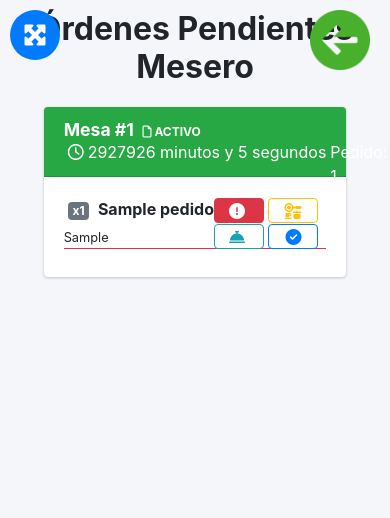
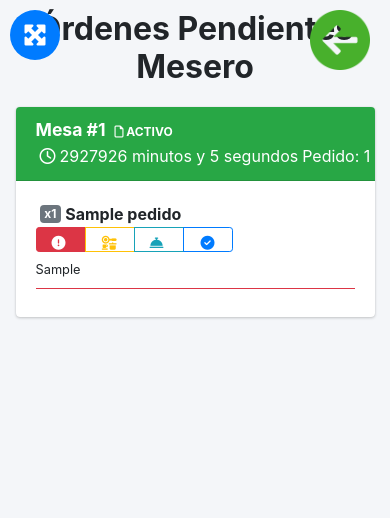
Before and after one commit to KChacon-Fide/Proyecto_IC25-ADI, a PHP site: page /src/meseroViejo.php in a window 390 px wide. Shown: the top 518 px of the page. Run offline with PHP 8.4, Linux system fonts and the light colour scheme; a user stored in the database is signed in; tables that the repository leaves empty hold one stand-in row (values such as "Sample post"); some libraries are stand-ins or nearby versions.

Commit message:
cocina, bar y mesero card responsivas

```diff
--- a/assets/js/mesero.js
+++ b/assets/js/mesero.js
@@ -2,9 +2,9 @@ document.addEventListener("DOMContentLoaded", function () {
     // Cargar los pedidos al iniciar la página
     cargarPedidos();
 
-    // Refrescar la lista de pedidos cada 5 segundos para actualizar en tiempo real
+    // Refrescar la lista de pedidos cada 10 segundos para actualizar en tiempo real
 
-     setInterval(cargarPedidos, 5000);
+     setInterval(cargarPedidos, 10000);
 });
 
 // Función para obtener los pedidos pendientes desde la API
@@ -115,14 +115,18 @@ async function cargarPedidos() {
         contenedor.innerHTML = error.message;
     }
 }
-
-function obtenerDisenoPedido(MesaNumero, idPedido,estadoPedido, horaPedido, duracionPedido, detallePlatos) {
+function obtenerDisenoPedido(MesaNumero, idPedido, estadoPedido, horaPedido, duracionPedido, detallePlatos) {
     let card = `
         <div class="card ${BordeSegunEstado(estadoPedido)}">
-                  <div class="card-header ${fondoSegunEstado(estadoPedido)}">
-                    <h5 class="card-title"><strong>Mesa #${MesaNumero}</strong></h5>
-                    <span class="m-1 badge position-absolute top-0 end-0 ${fondoSegunEstado(estadoPedido)}">${iconoSegunEstado(estadoPedido)} ${estadoPedido}</span>
-                    <p class="card-text"><i class=" mx-1 fa-regular fa-clock"></i>${duracionPedido}<span class="fs-6  position-absolute top-50 end-0 mx-1">Pedido: ${idPedido}</span></p>
+            <div class="card-header ${fondoSegunEstado(estadoPedido)} position-relative">
+                <h5 class="card-title mb-1"><strong>Mesa #${MesaNumero}</strong></h5>
+                <span class="badge position-absolute top-0 end-0 m-1 ${fondoSegunEstado(estadoPedido)}">
+                    ${iconoSegunEstado(estadoPedido)} ${estadoPedido}
+                </span>
+                <p class="card-text mb-0">
+                    <i class="mx-1 fa-regular fa-clock"></i>${duracionPedido}
+                    <span class="fs-6 position-absolute top-50 end-0 mx-1">Pedido: ${idPedido}</span>
+                </p>
             </div>
             <div class="card-body">
                 ${detallePlatos}
@@ -133,110 +137,41 @@ function obtenerDisenoPedido(MesaNumero, idPedido,estadoPedido, horaPedido, dura
 
 function obtenerDisenoDetallePedido(index, nombrePlato, cantidadPlato, observacionesPedido, idDetallePedido, estadoPlato) {
     let card = `
-    <div class="border-bottom ${BordeSegunEstado(estadoPlato)} position-relative mb-2">
-        <div>
+        <div class="border-bottom ${BordeSegunEstado(estadoPlato)} mb-2 pb-2">
+            <div class="d-flex justify-content-between align-items-start flex-wrap">
+                <div class="d-flex align-items-center flex-wrap">
                     <span class="m-1 badge bg-secondary">x${cantidadPlato}</span>
-            <strong>${nombrePlato}</strong>
-             <span class="position-absolute top-0 end-0">
-                <button
-                    class="btn ${botonSegunEstado("PENDIENTE", estadoPlato)} cambiarEstadoPendiente botones-cambiar-estado"
-                    data-toggle="tooltip"
-                    data-placement="bottom"
+                    <strong class="me-2">${nombrePlato}</strong>
+                </div>
+                <div class="btn-group btn-group-sm flex-wrap" role="group">
+                    <button class="btn ${botonSegunEstado("PENDIENTE", estadoPlato)} cambiarEstadoPendiente botones-cambiar-estado"
                         title="${toolTipSegunEstado("PENDIENTE", estadoPlato)}"
-                    type="button"
-                    data-id="${idDetallePedido}">
+                        type="button" data-id="${idDetallePedido}">
                         ${iconoSegunEstado("PENDIENTE")}
                     </button>
-                <button
-                    class="btn ${botonSegunEstado("EN PREPARACION", estadoPlato)} cambiarEstadoEnPreparacion botones-cambiar-estado"
-                    data-toggle="tooltip"
-                    data-placement="bottom"
+                    <button class="btn ${botonSegunEstado("EN PREPARACION", estadoPlato)} cambiarEstadoEnPreparacion botones-cambiar-estado"
                         title="${toolTipSegunEstado("EN PREPARACION", estadoPlato)}"
-                    type="button"
-                    data-id="${idDetallePedido}">
+                        type="button" data-id="${idDetallePedido}">
                         ${iconoSegunEstado("EN PREPARACION")}
                     </button>
-                <button
-                    class="btn ${botonSegunEstado("LISTO PARA SERVIR", estadoPlato)} cambiarEstadoListo botones-cambiar-estado"
-                    data-toggle="tooltip"
-                    data-placement="bottom"
+                    <button class="btn ${botonSegunEstado("LISTO PARA SERVIR", estadoPlato)} cambiarEstadoListo botones-cambiar-estado"
                         title="${toolTipSegunEstado("LISTO PARA SERVIR", estadoPlato)}"
-                    type="button"
-                    data-id="${idDetallePedido}">
+                        type="button" data-id="${idDetallePedido}">
                         ${iconoSegunEstado("LISTO PARA SERVIR")}
                     </button>
-                <button
-                    class="btn ${botonSegunEstado("SERVIDO", estadoPlato)} cambiarEstadoServido botones-cambiar-estado"
-                    data-toggle="tooltip"
-                    data-placement="bottom"
+                    <button class="btn ${botonSegunEstado("SERVIDO", estadoPlato)} cambiarEstadoServido botones-cambiar-estado"
                         title="${toolTipSegunEstado("SERVIDO", estadoPlato)}"
-                    type="button"
-                    data-id="${idDetallePedido}">
+                        type="button" data-id="${idDetallePedido}">
                         ${iconoSegunEstado("SERVIDO")}
                     </button>
-            </span>
                 </div>
-        <div>
-            <small>${observacionesPedido}</small>
             </div>
+            ${observacionesPedido ? `<div class="mt-1"><small>${observacionesPedido}</small></div>` : ""}
         </div>
     `;
     return card;
 }
 
-
-// function obtenerDisenoDetallePedido(index, nombrePlato, cantidadPlato, observacionesPedido, idDetallePedido, estadoPlato) {
-//     let card = `
-//     <div class="border-bottom ${BordeSegunEstado(estadoPlato)} position-relative mb-2">
-//         <div >
-//             <span class="m-1 badge bg-secondary">x${cantidadPlato}</span>
-//             <strong>${nombrePlato}</strong>
-//             <span class="position-absolute top-0 end-0">
-//                 <button
-//                     class="btn ${botonSegunEstado("PENDIENTE", estadoPlato)} cambiarEstadoPendiente botones-cambiar-estado"
-//                     data-toggle="tooltip"
-//                     data-placement="bottom"
-//                     title="${toolTipSegunEstado("PENDIENTE", estadoPlato)}"
-//                     type="button"
-//                     data-id="${idDetallePedido}">
-//                     ${iconoSegunEstado("PENDIENTE")}
-//                 </button>
-//                 <button
-//                     class="btn ${botonSegunEstado("EN PREPARACION", estadoPlato)} cambiarEstadoEnPreparacion botones-cambiar-estado"
-//                     data-toggle="tooltip"
-//                     data-placement="bottom"
-//                     title="${toolTipSegunEstado("EN PREPARACION", estadoPlato)}"
-//                     type="button"
-//                     data-id="${idDetallePedido}">
-//                     ${iconoSegunEstado("EN PREPARACION")}
-//                 </button>
-//                 <button
-//                     class="btn ${botonSegunEstado("LISTO PARA SERVIR", estadoPlato)} cambiarEstadoListo botones-cambiar-estado"
-//                     data-toggle="tooltip"
-//                     data-placement="bottom"
-//                     title="${toolTipSegunEstado("LISTO PARA SERVIR", estadoPlato)}"
-//                     type="button"
-//                     data-id="${idDetallePedido}">
-//                     ${iconoSegunEstado("LISTO PARA SERVIR")}
-//                 </button>
-//                 <button
-//                     class="btn ${botonSegunEstado("SERVIDO", estadoPlato)} cambiarEstadoServido botones-cambiar-estado"
-//                     data-toggle="tooltip"
-//                     data-placement="bottom"
-//                     title="${toolTipSegunEstado("SERVIDO", estadoPlato)}"
-//                     type="button"
-//                     data-id="${idDetallePedido}">
-//                     ${iconoSegunEstado("SERVIDO")}
-//                 </button>
-//             </span>
-//         </div>
-//         <div>
-//             <small>${observacionesPedido}</small>
-//         </div>
-//     </div>
-//     `;
-//     return card;
-// }
 
 async function obtenerListaPedidos(idTipo, vista) {
     try {
--- a/src/dashboard.php
+++ b/src/dashboard.php
@@ -120,13 +120,13 @@ $totalVentas = mysqli_fetch_assoc($query5);
 <?php
  if ($_SESSION['rol'] == 2) {
      echo "<script>
-        document.getElementById('panel').innerHTML = \"<img src='../assets/img/cocinero.jpg' style='width: 100%; height: 100%; object-fit: contain;'>\";
+        document.getElementById('panel').innerHTML = \"<img src='../assets/img/cocinero.jpg' style='width: 50%; height: 500px; object-fit: fill;'>\";
      </script>";
  }
 
 if ($_SESSION['rol'] == 4) {
     echo "<script>
-       document.getElementById('panel').innerHTML = \"<img src='../assets/img/bartender.jpg' style='width: 100%; height: 100%; object-fit: contain;'>\";
+       document.getElementById('panel').innerHTML = \"<img src='../assets/img/bartender.jpg' style='width: 50%; height: 500px; object-fit: fill;'>\";
     </script>";
 }
 
```
Also changed, not shown: assets/dist/css/Cocina.css (+0 -56 lines), assets/js/bar.js (+31 -30 lines), assets/js/cocina.js (+46 -45 lines), assets/dist/css/dashboard.css (line endings or trailing spaces). Lines whose indentation alone changed are shown as unchanged.
